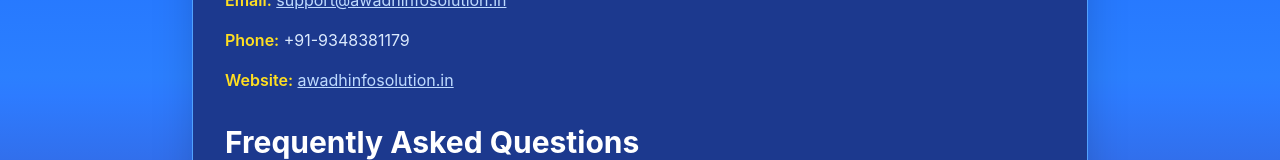
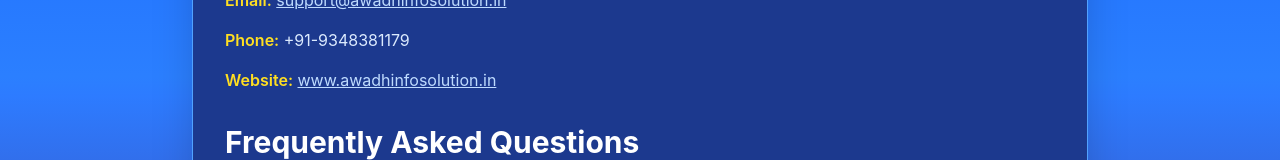
Before and after one commit to Awadh2026/Bridge-site, a React (Vite) app: page /support in a window 1280 px wide. Shown: the part 438-598 px from the top of the page. Built offline with nearby package versions, Linux system fonts and the light colour scheme.

Commit message:
Update link

```diff
--- a/src/pages/Privacy.jsx
+++ b/src/pages/Privacy.jsx
@@ -159,7 +159,7 @@
               <div className="bg-blue-800 bg-opacity-50 border-l-4 border-yellow-400 p-4 rounded">
                 <p className="font-semibold text-white mb-3 text-sm md:text-base">Awadh Info Solution Pvt Ltd</p>
                 <p className="text-blue-100 mb-2 text-xs md:text-sm">📧 <span className="text-yellow-300">support@awadhinfosolution.in</span></p>
-                <p className="text-blue-100 mb-2 text-xs md:text-sm">🌐 <span className="text-yellow-300">awadhinfosolution.in</span></p>
+                <p className="text-blue-100 mb-2 text-xs md:text-sm">🌐 <span className="text-yellow-300">www.awadhinfosolution.in</span></p>
                 <p className="text-blue-200 text-xs">⏱️ Response time: Within 30 days</p>
               </div>
             </div>
--- a/src/pages/Support.jsx
+++ b/src/pages/Support.jsx
@@ -27,7 +27,7 @@
                   <span className="font-semibold text-yellow-300">Phone:</span> +91-9348381179
                 </li>
                 <li>
-                  <span className="font-semibold text-yellow-300">Website:</span> <a href="https://awadhinfosolution.in" className="underline text-blue-200 hover:text-yellow-300" target="_blank" rel="noopener noreferrer">awadhinfosolution.in</a>
+                  <span className="font-semibold text-yellow-300">Website:</span> <a href="https://www.awadhinfosolution.in" className="underline text-blue-200 hover:text-yellow-300" target="_blank" rel="noopener noreferrer">www.awadhinfosolution.in</a>
                 </li>
               </ul>
             </div>
--- a/src/pages/Terms.jsx
+++ b/src/pages/Terms.jsx
@@ -42,7 +42,7 @@
             <div className="mb-8">
               <h2 className="text-2xl md:text-3xl font-bold text-white mb-4">5. Intellectual Property</h2>
               <ul className="list-disc list-inside text-blue-100 space-y-2 text-xs md:text-sm">
-                <li>All content, trademarks, and data on the app are owned by Awadh Info Solution Pvt Ltd or its licensors. Visit our website: <a href="https://awadhinfosolution.in" className="underline text-yellow-300" target="_blank" rel="noopener noreferrer">awadhinfosolution.in</a></li>
+                <li>All content, trademarks, and data on the app are owned by Awadh Info Solution Pvt Ltd or its licensors. Visit our website: <a href="https://www.awadhinfosolution.in" className="underline text-yellow-300" target="_blank" rel="noopener noreferrer">www.awadhinfosolution.in</a></li>
                 <li>You may not copy, modify, or distribute any part of the app without permission.</li>
               </ul>
             </div>
@@ -73,7 +73,7 @@
             {/* Section 10 */}
             <div className="mb-8 pb-8 border-b border-blue-400 border-opacity-30">
               <h2 className="text-2xl md:text-3xl font-bold text-white mb-4">10. Contact Us</h2>
-              <p className="text-blue-100 text-sm md:text-base">If you have any questions about these Terms, contact us at <a href="mailto:support@awadhinfosolution.in" className="underline text-yellow-300">support@awadhinfosolution.in</a> or call <a href="tel:+919348381179" className="underline text-yellow-300">+91-9348381179</a>. Visit our website: <a href="https://awadhinfosolution.in" className="underline text-yellow-300" target="_blank" rel="noopener noreferrer">awadhinfosolution.in</a>.</p>
+              <p className="text-blue-100 text-sm md:text-base">If you have any questions about these Terms, contact us at <a href="mailto:support@awadhinfosolution.in" className="underline text-yellow-300">support@awadhinfosolution.in</a> or call <a href="tel:+919348381179" className="underline text-yellow-300">+91-9348381179</a>. Visit our website: <a href="https://www.awadhinfosolution.in" className="underline text-yellow-300" target="_blank" rel="noopener noreferrer">www.awadhinfosolution.in</a>.</p>
             </div>
             {/* Footer */}
             <div className="text-center text-blue-200 text-xs pt-4">
```
